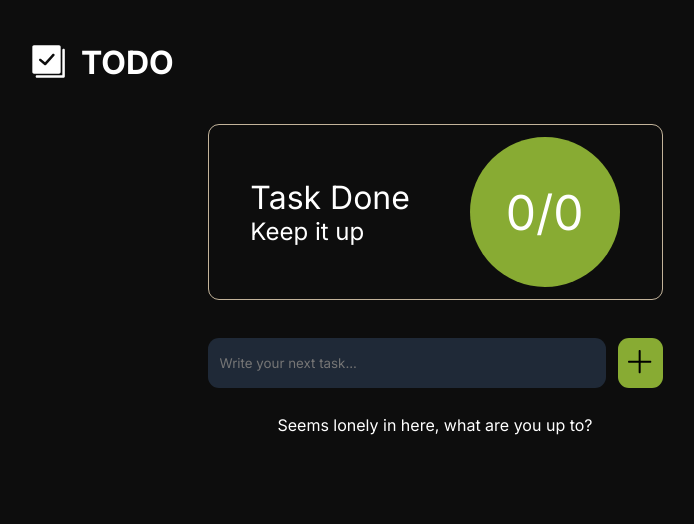
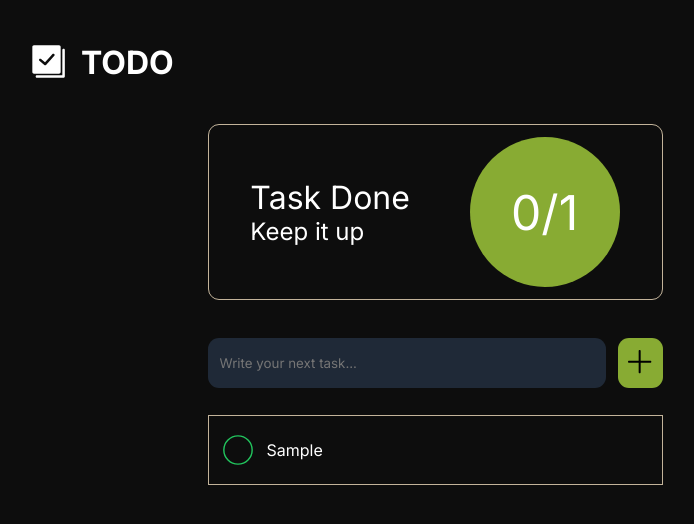
Before and after one commit to drpsych/todo-react-app, a Next.js app: page / in a window 1280 px wide. Both pictures are taken after typing "Sample" into the empty fields and a click on the button "Submit". Shown: the top 524 px of the page, without its empty margins (205-899 px from the left). Built offline with nearby package versions, Linux system fonts and the light colour scheme.

Commit message:
feat: Implement useState for todos
Implemented useState to store todo data.

Pass todo data as array (todos) to the list component.

Able to add more todos by passing setTodos to the Form component.

```diff
--- a/src/app/layout.js
+++ b/src/app/layout.js
@@ -4,7 +4,7 @@ import { Inter } from "next/font/google";
 const inter = Inter({ subsets: ["latin"] });
 
 export const metadata = {
-  title: "Create Next App",
+  title: "Todo React App",
   description: "Generated by create next app",
 };
 
--- a/src/app/page.js
+++ b/src/app/page.js
@@ -1,5 +1,6 @@
 //  src/app/page.js
 
+"use client";
 import React from "react";
 import Form from "@/components/Form";
 import Header from "@/components/Header";
@@ -7,12 +8,20 @@ import TodoHero from "@/components/TodoHero";
 import TodoList from "@/components/TodoList";
 
 function Home() {
+  const [todos, setTodos] = React.useState([]);
+  const todos_completed = todos.filter(
+    (todo) => todo.is_completed === true
+  ).length;
+  const total_todos = todos.length;
+  console.log(todos);
+  console.log(todos_completed);
+  console.log(total_todos);
   return (
     <div className="wrapper">
       <Header />
-      <TodoHero todos_completed={0} total_todos={0} />
-      <Form />
-      <TodoList todos={[]} />
+      <TodoHero todos_completed={todos_completed} total_todos={total_todos} />
+      <Form setTodos={setTodos} />
+      <TodoList todos={todos} />
     </div>
   );
 }
--- a/src/app/styles.css
+++ b/src/app/styles.css
@@ -6,6 +6,7 @@
   font-family: inherit;
   box-sizing: border-box;
 }
+
 html,
 body {
   font-family: sans-serif;
@@ -16,9 +17,11 @@ body {
   justify-content: center;
   width: 100vw;
 }
+
 button {
   cursor: pointer;
 }
+
 .visually-hidden {
   position: absolute !important;
   clip: rect(1px, 1px, 1px, 1px);
@@ -29,12 +32,14 @@ button {
   overflow: hidden;
   white-space: nowrap;
 }
+
 .text_large {
   font-size: 32px;
 }
 .text_small {
   font-size: 24px;
 }
+
 .wrapper {
   display: flex;
   flex-direction: column;
@@ -48,17 +53,27 @@ button {
     justify-content: center;
   }
 }
+
 header {
-  display: flex;
-  align-items: center;
+  /* display: flex;
+  align-items: center; */
   justify-content: flex-start;
   gap: 12px;
   padding: 42px;
 }
+.todohero_section,
+header {
+  display: flex;
+  align-items: center;
+  /* justify-content: flex-start;
+  gap: 12px;
+  padding: 42px; */
+}
+
 .todohero_section {
   border: 1px solid #c2b39a;
-  display: flex;
-  align-items: center;
+  /* display: flex;
+  align-items: center; */
   justify-content: space-around;
   align-self: center;
   width: 90%;
@@ -77,6 +92,7 @@ header {
   justify-content: center;
   text-align: center;
 }
+
 .form {
   align-self: center;
   width: 97%;
@@ -93,50 +109,73 @@ header {
   background-color: #1f2937;
   color: #fff;
   width: 100%;
-  height: 50px;
+  /* height: 50px; */
   outline: none;
   border: none;
+  /* border-radius: 11px; */
+  padding: 12px;
+}
+.form button,
+.form input {
+  height: 50px;
   border-radius: 11px;
-  padding: 12px;
 }
 .form button {
   width: 10%;
-  height: 50px;
-  border-radius: 11px;
+  /* height: 50px;
+  border-radius: 11px; */
   background-color: #88ab33;
   border: none;
 }
+
 .todo_list {
   align-self: center;
   width: 97%;
-  max-width: 455px;
-  display: flex;
+  /* max-width: 455px;
+  display: flex; */
   flex-direction: column;
-  align-items: center;
+  /* align-items: center; */
   margin-top: 27px;
   margin-bottom: 27px;
   gap: 27px;
 }
 .todo_item,
+.edit-form input,
+.todo_list {
+  display: flex;
+  /* justify-content: space-between; */
+  align-items: center;
+  /* height: 70px;
+  width: 100%; */
+  max-width: 455px;
+  /* border: 1px solid #c2b39a;
+  font-size: 16px;
+  background-color: #0d0d0d;
+  color: #fff;
+  padding: 12px; */
+}
+.todo_item,
 .edit-form input {
-  display: flex;
+  /* display: flex; */
   justify-content: space-between;
-  align-items: center;
+  /* align-items: center; */
   height: 70px;
   width: 100%;
-  max-width: 455px;
+  /* max-width: 455px; */
   border: 1px solid #c2b39a;
   font-size: 16px;
   background-color: #0d0d0d;
   color: #fff;
   padding: 12px;
 }
+
 .edit-form input {
   outline: transparent;
   width: calc(100% - 14px);
   height: calc(100% - 12px);
   border: transparent;
 }
+
 .todo_items_left,
 .todo_items_right {
   display: flex;
@@ -157,6 +196,7 @@ header {
   color: #fff;
   border: none;
 }
+
 .todo_items_right button svg {
   fill: #c2b39a;
 }
--- a/src/components/Form.jsx
+++ b/src/components/Form.jsx
@@ -1,10 +1,13 @@
 // src/components/Form.jsx
 
-"use client";
-
-function Form() {
+function Form({ setTodos }) {
   const handleSubmit = (event) => {
     event.preventDefault();
+    const value = event.target.todo.value;
+    setTodos((prevTodos) => [
+      ...prevTodos,
+      { title: value, id: self.crypto.randomUUID(), is_completed: false },
+    ]);
     // reset the form
     event.target.reset();
   };
--- a/src/components/TodoList.jsx
+++ b/src/components/TodoList.jsx
@@ -4,7 +4,9 @@ function TodoList({ todos }) {
   return (
     <ol className="todo_list">
       {todos && todos.length > 0 ? (
-        todos?.map((item, index) => <Item key={index} item={item} />)
+        todos?.map((item, index) => (
+          <Item key={index} item={item} todos={todos} />
+        ))
       ) : (
         <p>Seems lonely in here, what are you up to?</p>
       )}
@@ -14,9 +16,20 @@ function TodoList({ todos }) {
 
 function Item({ item }) {
   return (
-    <li className="todo_item" id={item.id}>
+    <li className="todo_item" id={item?.id}>
       <button className="todo_items_left">
-        <svg>
+        <svg
+          clipRule="evenodd"
+          fillRule="evenodd"
+          strokeLinejoin="round"
+          strokeMiterlimit="2"
+          viewBox="0 0 24 24"
+          xmlns="http://www.w3.org/2000/svg"
+          width={34}
+          height={34}
+          stroke="#22C55E"
+          fill={item.is_completed ? "#22C55E" : "#0d0d0d"}
+        >
           <circle cx="11.998" cy="11.998" fillRule="nonzero" r="9.998" />
         </svg>
         <p>{item?.title}</p>
```
